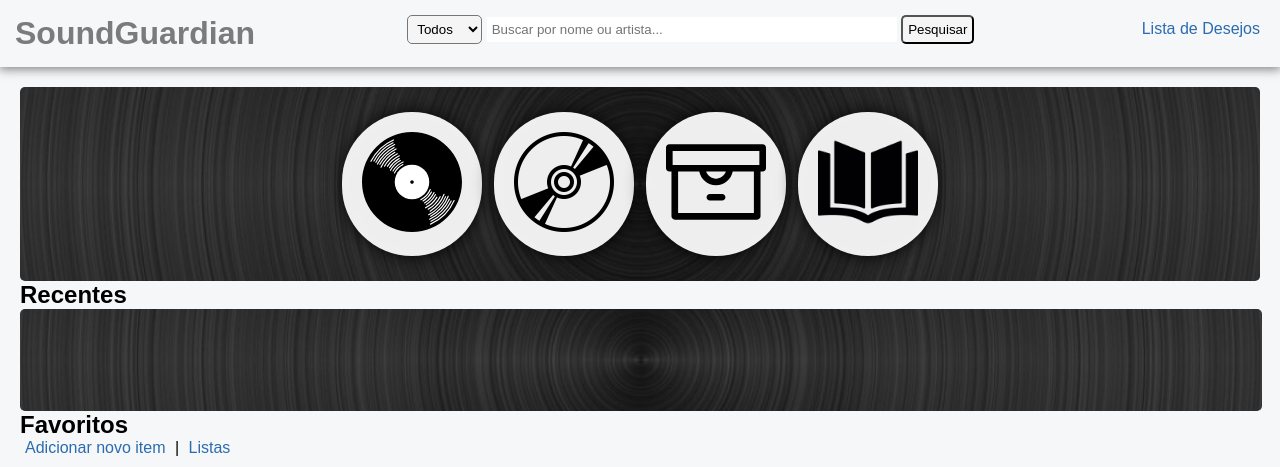
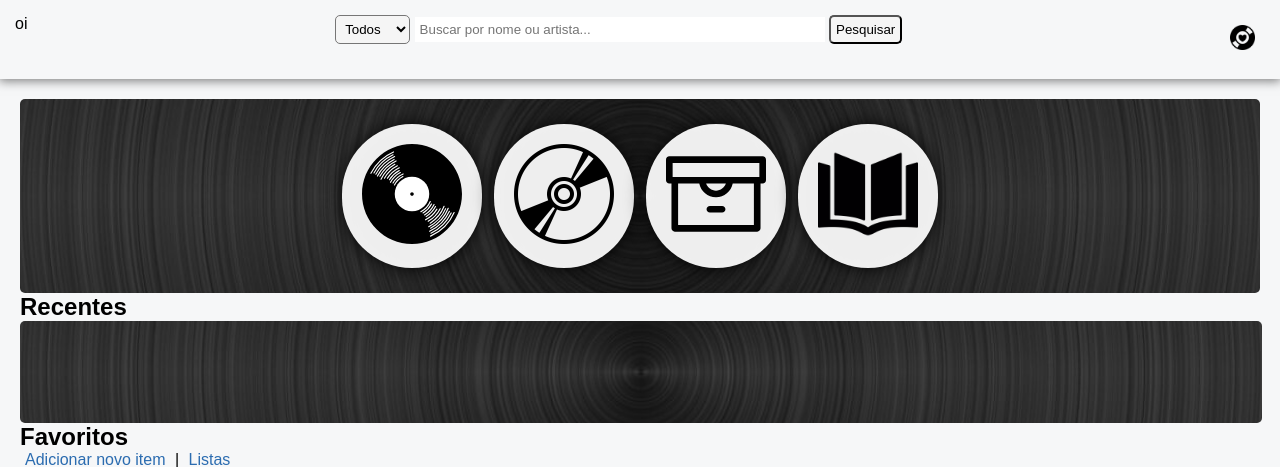
Before and after one commit to nooowayyy/SoundGuardian, a PHP site: page / in a window 1280 px wide. Shown: the top 467 px of the page. Run offline with PHP 8.4, Linux system fonts and the light colour scheme; data that the repository does not hold is empty.

Commit message:
wishlistlogo

```diff
--- a/public/css/style.css
+++ b/public/css/style.css
@@ -10,6 +10,25 @@ header{
   display: flex;
   justify-content: space-between;
   justify-items: center;
+}
+
+header img{
+  text-align: center;
+  width: 25px;
+  padding: 5px;
+}
+
+header a:hover{
+  background-color: transparent;
+  transition: 0.5s;
+
+}
+
+header img:hover{
+  background-color: rgb(208, 208, 208);
+  border-radius: 30px;
+  transition: 0.5s;
+
 }
 
 input{
@@ -30,7 +49,10 @@ body {
   margin: 20px;
 }
 
-h1 { color: rgba(0, 0, 0, 0.5);}
+h1{
+
+  color: rgba(0, 0, 0, 0.5);
+}
 
 a { color: #2b6cb0; text-decoration: none; }
 
--- a/public/header.php
+++ b/public/header.php
@@ -12,7 +12,7 @@ require_once __DIR__ . '/../app/db.php';
 </head>
 
 <header>
-<h1>SoundGuardian</h1>
+<div class="logo">oi</div>
 
 
   <form class="search" action="search.php" method="get">
@@ -20,7 +20,7 @@ require_once __DIR__ . '/../app/db.php';
     <input type="text" id="search" style="width:50vh; border-radius:0px;" name="q" placeholder="Buscar por nome ou artista...">
     <button>Pesquisar</button>
   </form>
-    <a href="wishlist.php" style="margin-left:10px;">Lista de Desejos</a>
+    <a href="wishlist.php" style="margin-left:10px;"><img src="img/wish.png" alt=""></a>
 
 </header>
 
```
Also changed, not shown: public/img/sch.png (added), public/img/wish.png (added).
